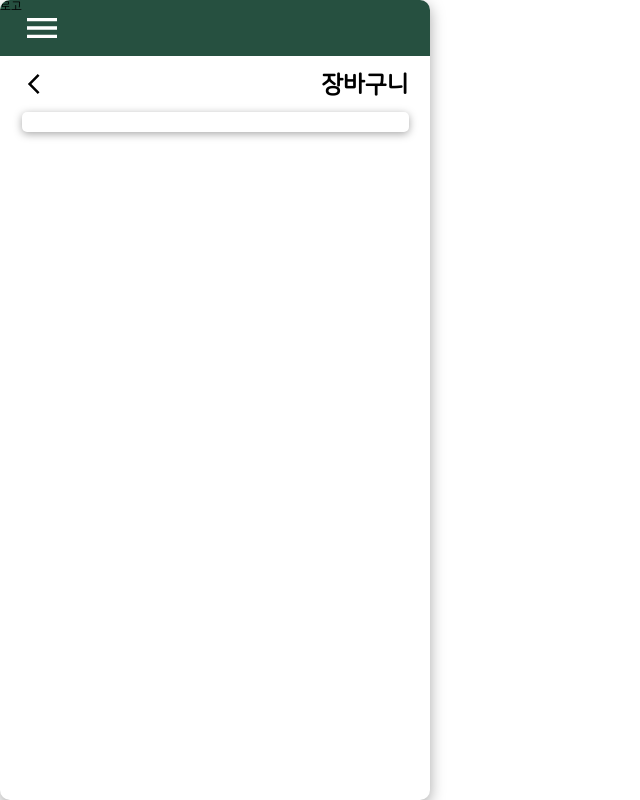
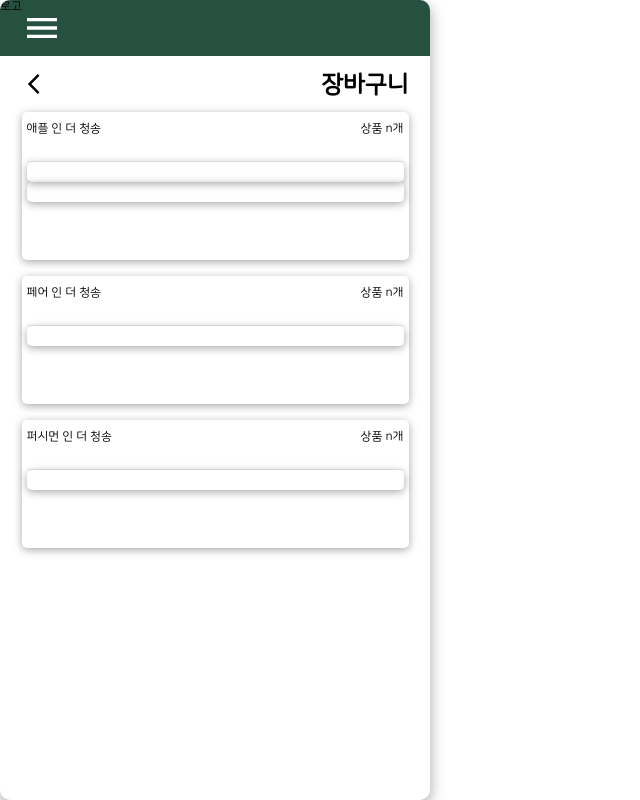
Before and after one commit to FARM-COME-US/FARM-COME-US, a React (Create React App) app in the folder front/farm-come-us/: page /cart in a window 1280 px wide. Shown: the whole page, without its empty margins (0-640 px from the left). Built offline with nearby package versions, Linux system fonts and the light colour scheme; grey boxes are pictures that could not be loaded.

Commit message:
modify: cart page

```diff
--- a/front/farm-come-us/src/components/cart/CartCard.js
+++ b/front/farm-come-us/src/components/cart/CartCard.js
@@ -1,11 +1,23 @@
 import React from "react";
+import classes from "./style/CartCard.module.scss";
 import Card from "../common/Card";
-import classes from "./style/CartCard.module.scss";
+import CartItem from "./CartItem";
 
-const CartCard = () => {
+const CartCard = (props) => {
+  let item = props.itemList.map((item) => (
+    <CartItem key={item.productId} item={item}></CartItem>
+  ));
+
   return (
     <div className={classes.container}>
-      <Card></Card>
+      <Card className={classes.card}>
+        <div className={classes.cardHeader}>
+          <div className={classes.storeName}>{props.itemList[0].storeName}</div>
+          <div>상품 n개</div>
+        </div>
+        <div className={classes.cardBody}>{item}</div>
+        <div className={classes.cardFooter}></div>
+      </Card>
     </div>
   );
 };
--- a/front/farm-come-us/src/components/cart/CartItem.js
+++ b/front/farm-come-us/src/components/cart/CartItem.js
@@ -0,0 +1,17 @@
+import React from "react";
+import classes from "./style/CartItem.module.scss";
+import Card from "../common/Card";
+
+const CartItem = (props) => {
+  return (
+    <div className={classes.container}>
+      <Card className={classes.card}>
+        <div className={classes.cardHeader}></div>
+        <div className={classes.cardBody}></div>
+        <div className={classes.cardFooter}></div>
+      </Card>
+    </div>
+  );
+};
+
+export default CartItem;
--- a/front/farm-come-us/src/components/cart/CartList.js
+++ b/front/farm-come-us/src/components/cart/CartList.js
@@ -1,32 +1,14 @@
 import React from "react";
+import classes from "./style/CartList.module.scss";
+import CartCard from "./CartCard";
 
-/*
 const DUMMY_CART_LIST = [
+  [
     {
       storeId: 1,
       storeName: "애플 인 더 청송",
       productId: 1,
       productName: "사과 1박스",
-    productOption: 1,
-    productAmount: 2,
-    price: 20000,
-    discount: 20,
-  },
-  {
-    storeId: 2,
-    storeName: "페어 인 더 청송",
-    productId: 2,
-    productName: "배 1박스",
-    productOption: 1,
-    productAmount: 2,
-    price: 20000,
-    discount: 20,
-  },
-  {
-    storeId: 3,
-    storeName: "퍼시먼 인 더 청송",
-    productId: 3,
-    productName: "감 1박스",
       productOption: 1,
       productAmount: 2,
       price: 20000,
@@ -42,13 +24,41 @@ const DUMMY_CART_LIST = [
       price: 40000,
       discount: 20,
     },
+  ],
+  [
+    {
+      storeId: 2,
+      storeName: "페어 인 더 청송",
+      productId: 2,
+      productName: "배 1박스",
+      productOption: 1,
+      productAmount: 2,
+      price: 20000,
+      discount: 20,
+    },
+  ],
+  [
+    {
+      storeId: 3,
+      storeName: "퍼시먼 인 더 청송",
+      productId: 3,
+      productName: "감 1박스",
+      productOption: 1,
+      productAmount: 2,
+      price: 20000,
+      discount: 20,
+    },
+  ],
 ];
-*/
 
 const CartList = () => {
+  let list = DUMMY_CART_LIST.map((array, index) => (
+    <CartCard key={index} itemList={array}></CartCard>
+  ));
+
   return (
-    <div>
-      <div></div>
+    <div className={classes.container}>
+      <div>{list}</div>
     </div>
   );
 };
--- a/front/farm-come-us/src/components/cart/style/CartCard.module.scss
+++ b/front/farm-come-us/src/components/cart/style/CartCard.module.scss
@@ -0,0 +1,19 @@
+.container {
+  margin-bottom: 1rem;
+
+  .card {
+    .cardHeader {
+      height: 2.5rem;
+      display: flex;
+      justify-content: space-between;
+      border-bottom: 1px solid #eeeeee;
+    }
+
+    .cardBody {
+    }
+
+    .cardFooter {
+      height: 3rem;
+    }
+  }
+}
--- a/front/farm-come-us/src/pages/Cart.js
+++ b/front/farm-come-us/src/pages/Cart.js
@@ -1,14 +1,14 @@
 import React from "react";
 import classes from "./style/Cart.module.scss";
 import CartHeader from "../components/cart/CartHeader";
-import CartCard from "../components/cart/CartCard";
+import CartList from "../components/cart/CartList";
 import CartFooter from "../components/cart/CartFooter";
 
 const Cart = () => {
   return (
     <div className={classes.container}>
       <CartHeader></CartHeader>
-      <CartCard></CartCard>
+      <CartList></CartList>
       <CartFooter></CartFooter>
       {/* <div className={classes.head}>
         <div className={classes.title}>장바구니</div>
```
Also changed, not shown: 1 other file (tests, documents, lock files or other folders). Lines whose indentation alone changed are shown as unchanged.
